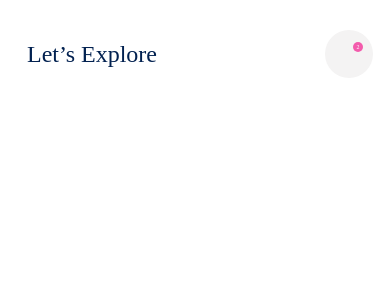
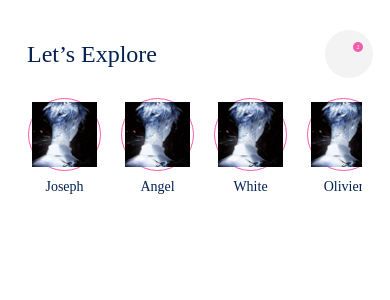
Before and after one commit to luvluvdt3/ReactNativeCLI, a React Native app in the folder SocialMedia/: screen / in a window 390 px wide. Shown: the top 300 px of the page. Built offline with nearby package versions, Linux system fonts and the light colour scheme; some icons are missing.

Commit message:
[11] User Stories Flatlist

```diff
--- a/SocialMedia/App.js
+++ b/SocialMedia/App.js
@@ -1,9 +1,10 @@
 import React from 'react';
-import {SafeAreaView, TouchableOpacity, View, Text} from 'react-native';
+import {SafeAreaView, TouchableOpacity, View, Text, FlatList} from 'react-native';
 import Title from './components/Title/Title';
 import {FontAwesomeIcon} from '@fortawesome/react-native-fontawesome';
 import {faEnvelope} from '@fortawesome/free-solid-svg-icons';
 import globalStyle from './assets/styles/globalStyle';
+import UserStory from './components/UserStory/UserStory';
 const App = () => {
   const userStories = [
     {
@@ -63,6 +64,19 @@ const App = () => {
           </View>
         </TouchableOpacity>
       </View>
+      <View style={globalStyle.userStoryContainer}>
+        <FlatList
+          showsHorizontalScrollIndicator={false}
+          horizontal={true}
+          data={userStories}
+          renderItem={({item}) => (
+            <UserStory
+              firstName={item.firstName}
+              profileImage={item.profileImage}
+            />
+          )}
+        />
+      </View>
     </SafeAreaView>
   );
 };
--- a/SocialMedia/assets/styles/globalStyle.js
+++ b/SocialMedia/assets/styles/globalStyle.js
@@ -32,6 +32,10 @@ const globalStyle = StyleSheet.create({
     fontSize: 6,
     fontFamily: getFontFamily('Inter', '600'),
   },
+  userStoryContainer: {
+    marginTop: 20,
+    marginHorizontal: 28,
+  },
 });
 
 export default globalStyle;
--- /dev/null
+++ b/SocialMedia/components/UserProfileImage/UserProfileImage.js
@@ -0,0 +1,22 @@
+import React from 'react';
+
+import PropTypes from 'prop-types';
+import {Image, View} from 'react-native';
+import style from './style';
+
+const UserProfileImage = props => {
+  return (
+    <View
+      style={[style.userImageContainer, {borderRadius: props.imageDimensions}]}>
+      <Image
+        source={props.profileImage}
+        style={{width: props.imageDimensions, height: props.imageDimensions}}
+      />
+    </View>
+  );
+};
+UserProfileImage.propTypes = {
+  profileImage: PropTypes.any.isRequired,
+  imageDimensions: PropTypes.number.isRequired,
+};
+export default UserProfileImage;
--- /dev/null
+++ b/SocialMedia/components/UserProfileImage/style.js
@@ -0,0 +1,12 @@
+import {StyleSheet} from 'react-native';
+import {getFontFamily} from '../../assets/fonts/helper';
+
+const style = StyleSheet.create({
+  userImageContainer: {
+    borderColor: '#F35BAC',
+    borderWidth: 1,
+    padding: 3,
+  },
+});
+
+export default style;
--- /dev/null
+++ b/SocialMedia/components/UserStory/UserStory.js
@@ -0,0 +1,23 @@
+import React from 'react';
+import {View, Text} from 'react-native';
+import PropTypes from 'prop-types';
+import style from './style';
+import UserProfileImage from '../UserProfileImage/UserProfileImage';
+const UserStory = props => {
+  return (
+    <View style={style.storyContainer}>
+      <UserProfileImage
+        profileImage={props.profileImage}
+        imageDimensions={65}
+      />
+      <Text style={style.firstName}>{props.firstName}</Text>
+    </View>
+  );
+};
+
+UserStory.propTypes = {
+  firstName: PropTypes.string.isRequired,
+  profileImage: PropTypes.any.isRequired,
+};
+
+export default UserStory;
--- /dev/null
+++ b/SocialMedia/components/UserStory/style.js
@@ -0,0 +1,18 @@
+import {StyleSheet} from 'react-native';
+import {getFontFamily} from '../../assets/fonts/helper';
+
+const style = StyleSheet.create({
+  storyContainer: {
+    marginRight: 20,
+    alignItems: 'center',
+  },
+  firstName: {
+    fontFamily: getFontFamily('Inter', '500'),
+    fontSize: 14,
+    color: '#022150',
+    marginTop: 8,
+    textAlign: 'center',
+  },
+});
+
+export default style;
```
